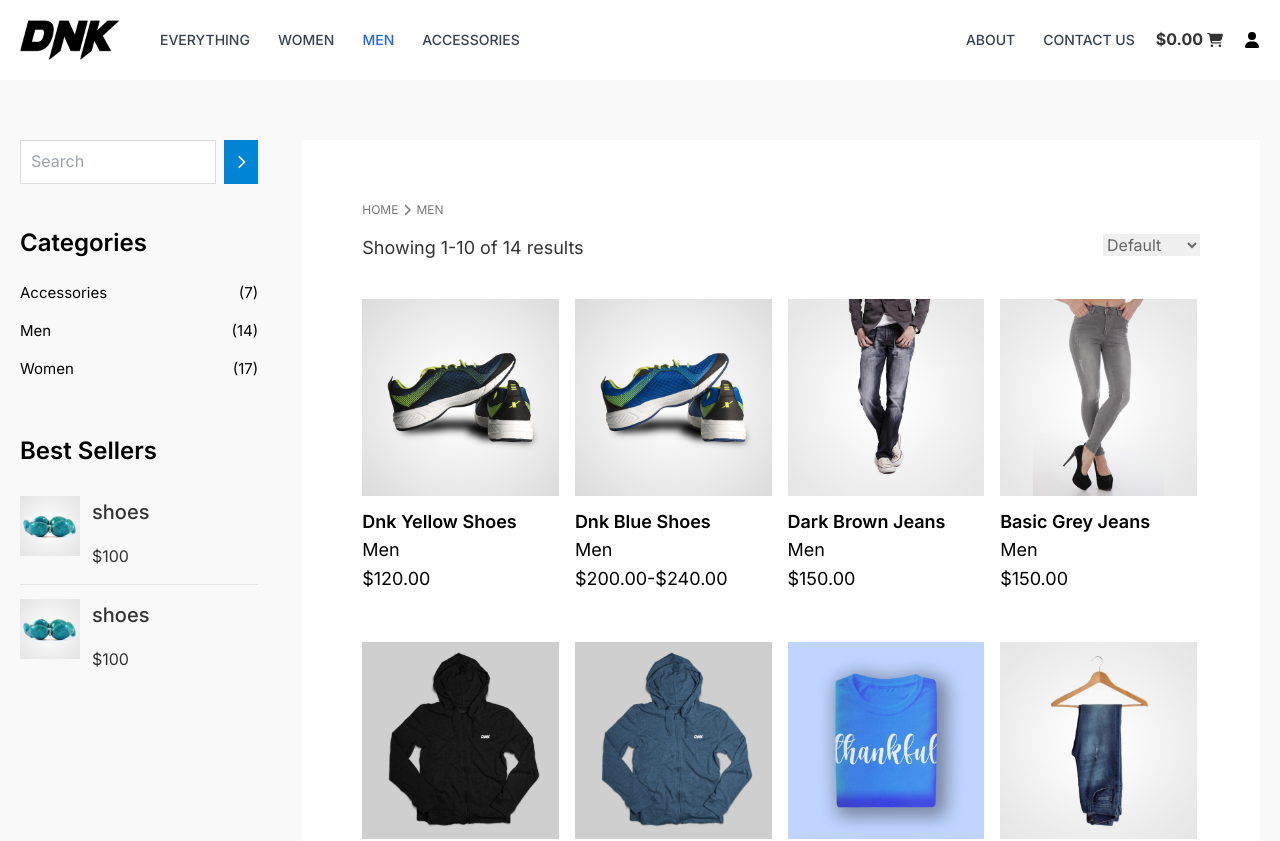
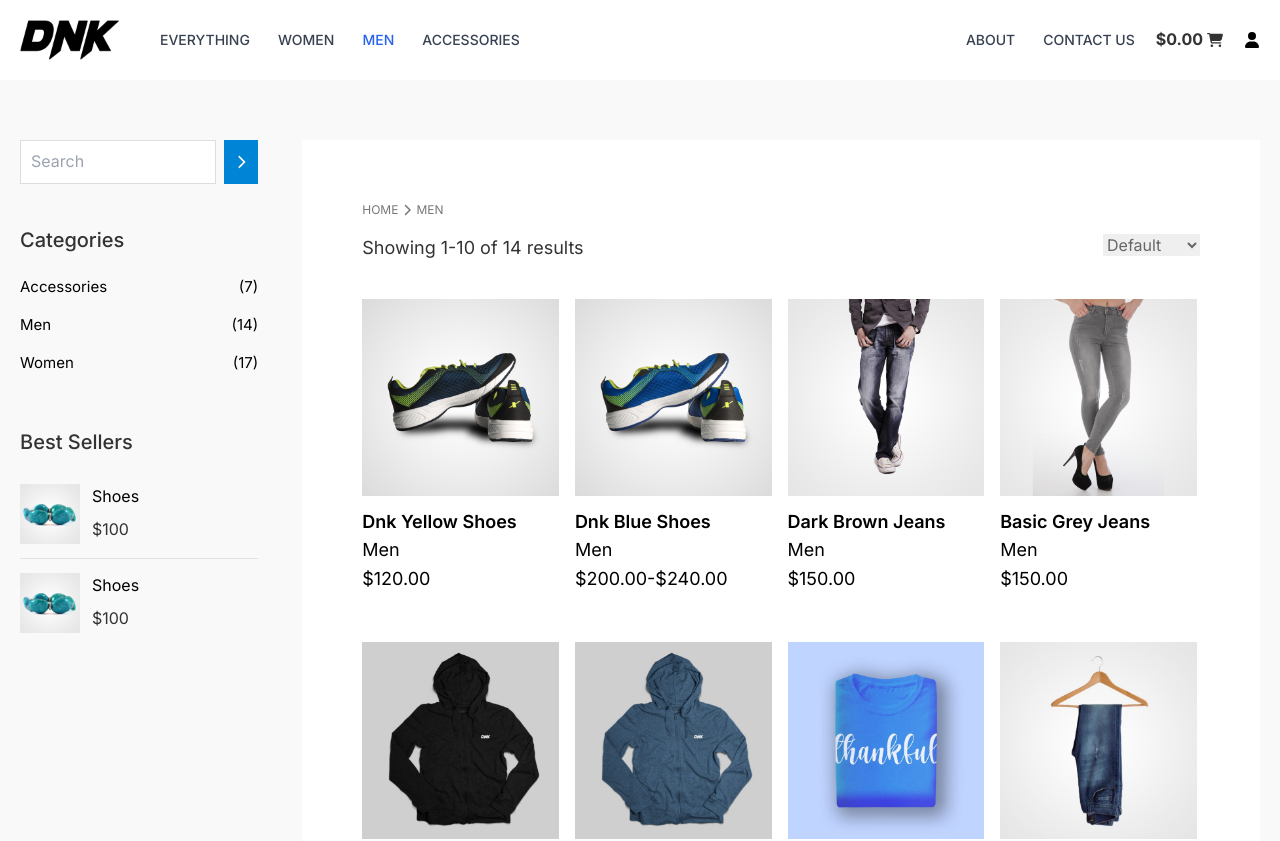
Before and after one commit to Momna533/ecommerce-brand-store, a Next.js app: page /men in a window 1280 px wide. Shown: the top 841 px of the page. Built offline with nearby package versions, Linux system fonts and the light colour scheme.

Commit message:
Update FiltersContainer.tsx

```diff
--- a/components/FiltersContainer.tsx
+++ b/components/FiltersContainer.tsx
@@ -13,7 +13,7 @@ const FiltersContainer = () => {
         </button>
       </form>
       <div className="product__categories">
-        <h3>Categories</h3>
+        <h4>Categories</h4>
         <ul>
           <li>
             <Link href={"accessories"}>
@@ -36,14 +36,14 @@ const FiltersContainer = () => {
         </ul>
       </div>
       <div className="bestSeller__container">
-        <h3>Best Sellers</h3>
+        <h4>Best Sellers</h4>
         <ul>
           <li className="bestSeller__entry">
             <div className="bestSeller__entry__image">
               <Image src={avatarImg} alt="shoe" />
             </div>
             <div className="bestSeller__enrty__info">
-              <h4>shoes</h4>
+              <h5>shoes</h5>
               <span>$100</span>
             </div>
           </li>
@@ -53,7 +53,7 @@ const FiltersContainer = () => {
               <Image src={avatarImg} alt="shoe" />
             </div>
             <div className="bestSeller__enrty__info">
-              <h4>shoes</h4>
+              <h5>shoes</h5>
               <span>$100</span>
             </div>
           </li>
```
